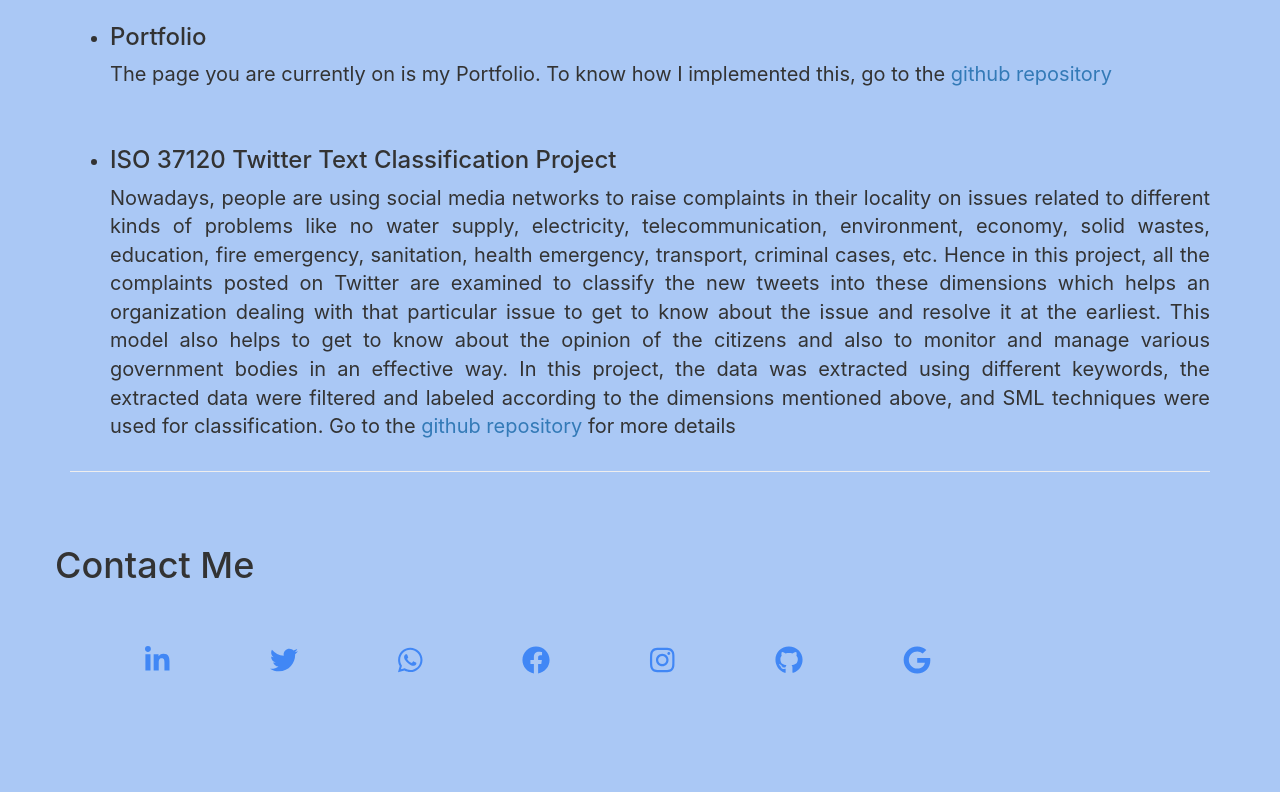
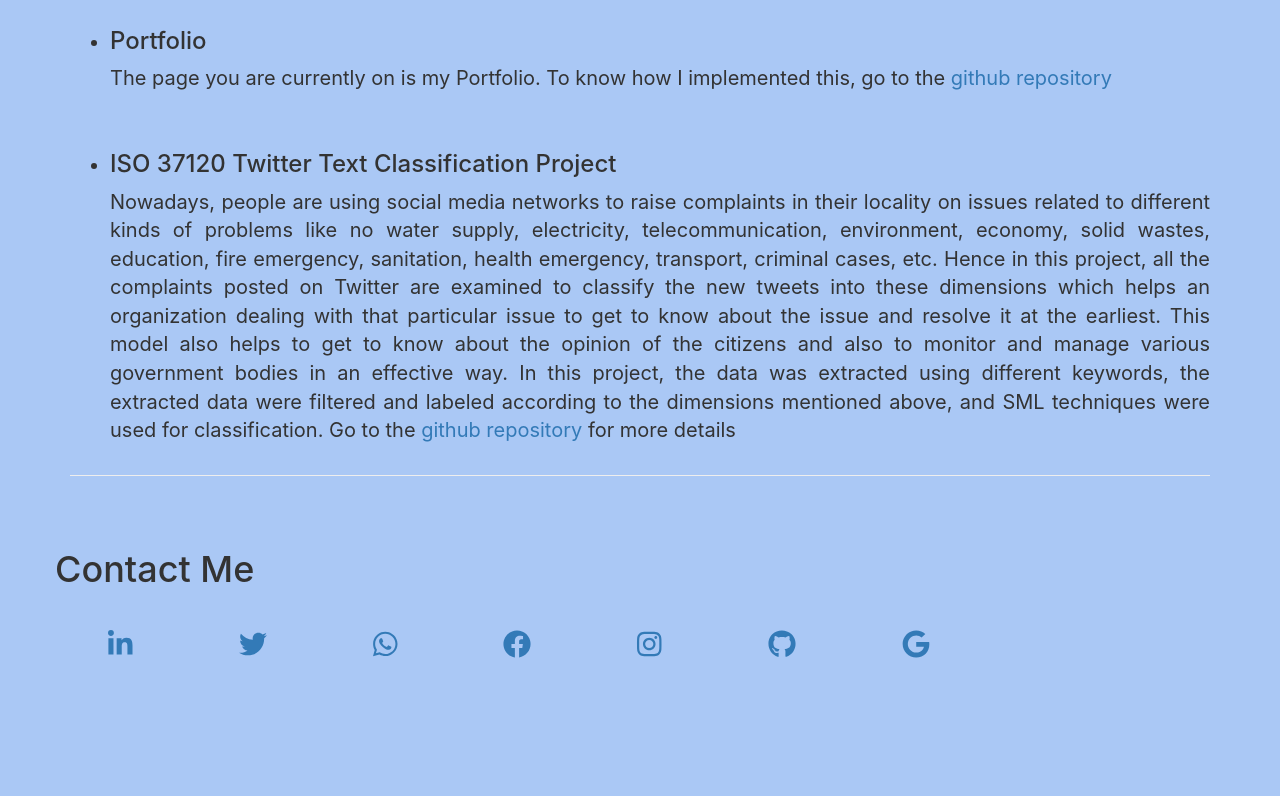
Before and after one commit to Ram3812/portfolio, a React (Create React App) app: page / in a window 1280 px wide. Shown: the part 892-1688 px from the top of the page. Built offline with nearby package versions, Linux system fonts and the light colour scheme.

Commit message:
Contact links updated

```diff
--- a/src/body.css
+++ b/src/body.css
@@ -19,8 +19,15 @@
     background-color: rgb(170,245,200);
     border-radius: 20px;
     margin: 10px;
-    padding: 5px;
+    padding: 7px;
 }
+
+.skills li a:hover{
+    background-color: rgb(245,200,170);
+    text-decoration: none;
+    margin-top: 5px;
+}
+
 .projects {
     font-size: 20px;
     text-align: justify;
@@ -32,41 +39,22 @@
     text-decoration: none;
     font-size: 15px;
 }
-.icons {
-    margin-top: 15px;
-    margin-bottom: 15px;
-    padding-top: 15px;
-    padding-bottom: 15px;
+
+.icons ul{
+    list-style-type: none;
+    margin: 0px;
+    padding: 0px;
+    overflow: hidden;
 }
 
-.icons a {
-    color: rgb(65, 135, 245);
+.icons li a{
+    float: left;
+    margin: 20px 43px;
+    padding: 10px;
 }
 
-.icons a:hover {
-    color: rgb(20, 105, 245);
-}
-
-.icons li {
-    list-style: none;
-    margin: 10px 30px;
-    display: inline-block;
-    align-items: center;
-    color: rgb(65, 135, 245);
-    padding: 20px 20px;
-    transition: .5s;
-}
-.icons li:hover {
-    font-size: x-large;
-    cursor: pointer;
-}
-
-.num {
-    padding: 5px;
-    margin: 0% 60% 0% 20%;
-    background-color: rgba(255, 255, 255, 0.3);
-    text-align: center;
-    color: rgb(25, 25, 25);
+.icons li a:hover {
+    margin-top: 17px;
 }
 
 .gmail {
--- a/src/contact.js
+++ b/src/contact.js
@@ -39,7 +39,6 @@ class Contact extends React.Component {
     mouseOut() {
         this.setState(prevState => {
             return {
-                num: false,
                 gmail: false
             }
         })
@@ -50,6 +49,7 @@ class Contact extends React.Component {
             <div style={{paddingTop: "3%", minHeight: "300px"}} id="contact">
                 <div className="row">
                     <h1>Contact Me</h1>
+                    <div className="icons">
                     <ul className="icons">
                         <li>
                             <a href={this.state.linkedin} id="linkedin" target="_blank" rel="noopener noreferrer">
@@ -87,11 +87,6 @@ class Contact extends React.Component {
                             </a>
                         </li>
                     </ul>
-                    <div
-                        style={{display: this.state.num ? "block" : "none"}}
-                        className="num"
-                    >
-                        {this.state.whatsapp}
                     </div>
                     <div
                         style={{display: this.state.gmail ? "block" : "none"}}
```
